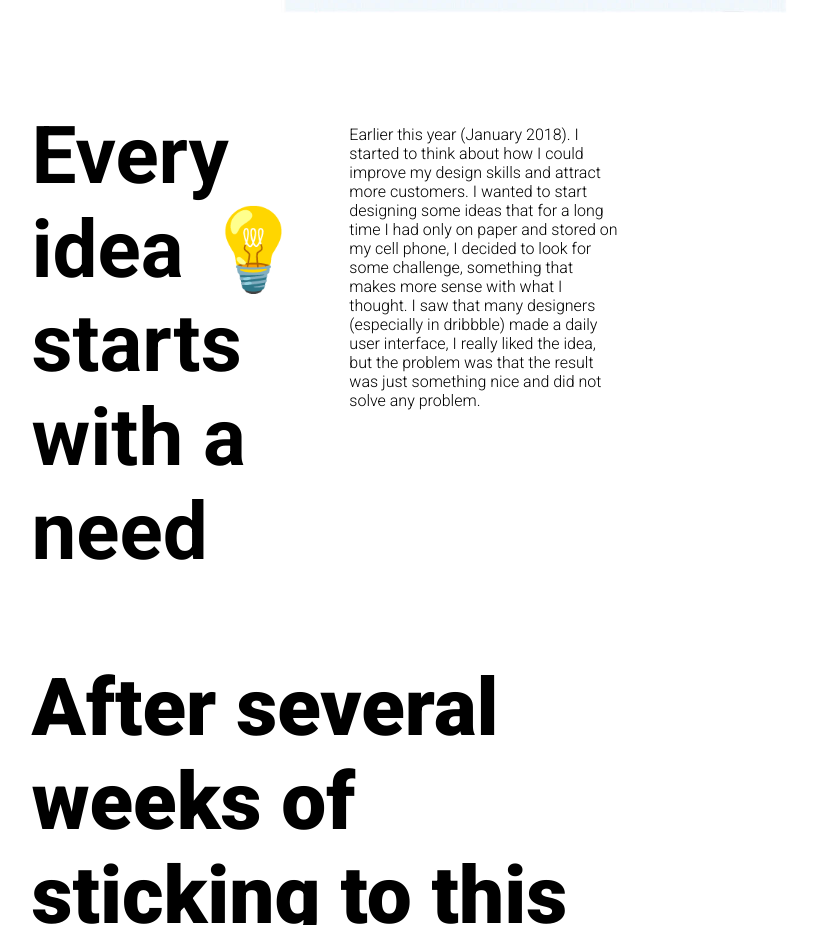
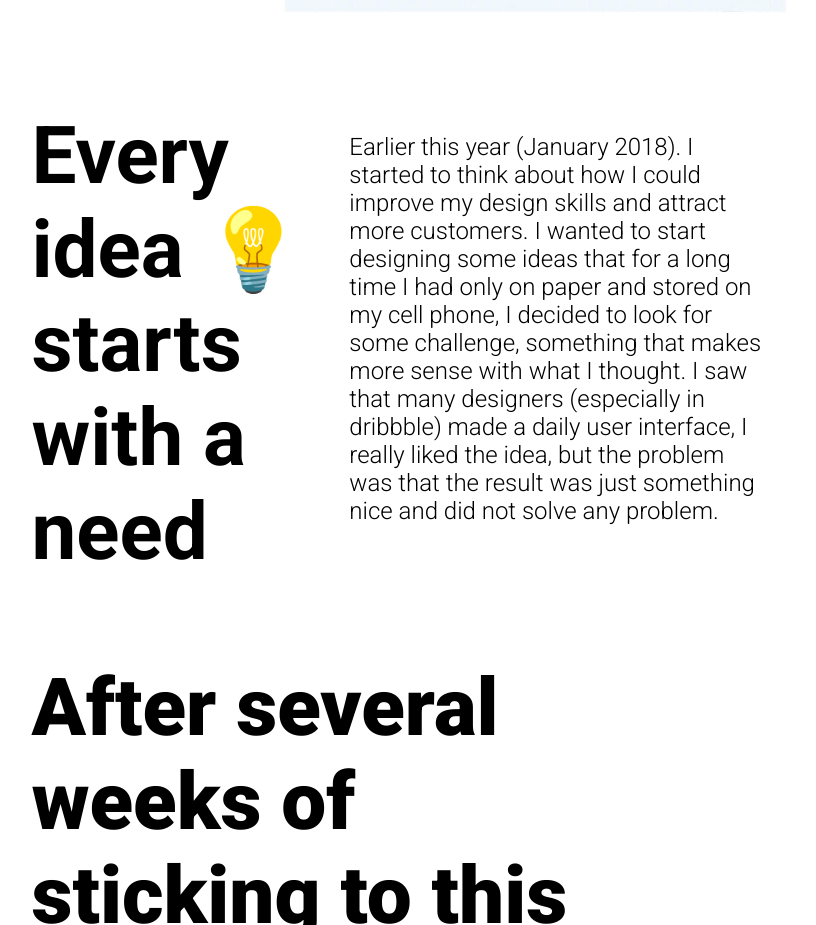
Before and after one commit to erhan-ince/Lev3_2_Project_css-vertiefung_designer-challenge, a plain HTML site: page index.html in a window 1280 px wide. Shown: the part 1940-2865 px from the top of the page, without its empty margins (71-887 px from the left). Drawn offline with Linux system fonts and the light colour scheme.

Commit message:
Lev3_2_Project_css-vertiefung_designer-challenge-0.2.3

```diff
--- a/assets/css/style.css
+++ b/assets/css/style.css
@@ -89,9 +89,9 @@ body {
    margin: 0;
 }
 #idea p {
-   width: 23%;
+   width: 35%;
    font-weight: 300;
-   font-size: 1em;
+   font-size: 1.5em;
 }
 #weeks {
    margin-left: 8%;
@@ -109,7 +109,6 @@ body {
    flex-wrap: wrap;
    height: 100%;
    margin-left: 8%;
-   /* margin-right: 10%; */
 }
 #icons p {
    width: 45%;
@@ -159,8 +158,6 @@ span {
 }
 #eyes {
    display: flex;
-   /* justify-content: center;
-   align-items: center; */
    flex-direction: column;
    width: 20%;
    line-height: 50px;
```
